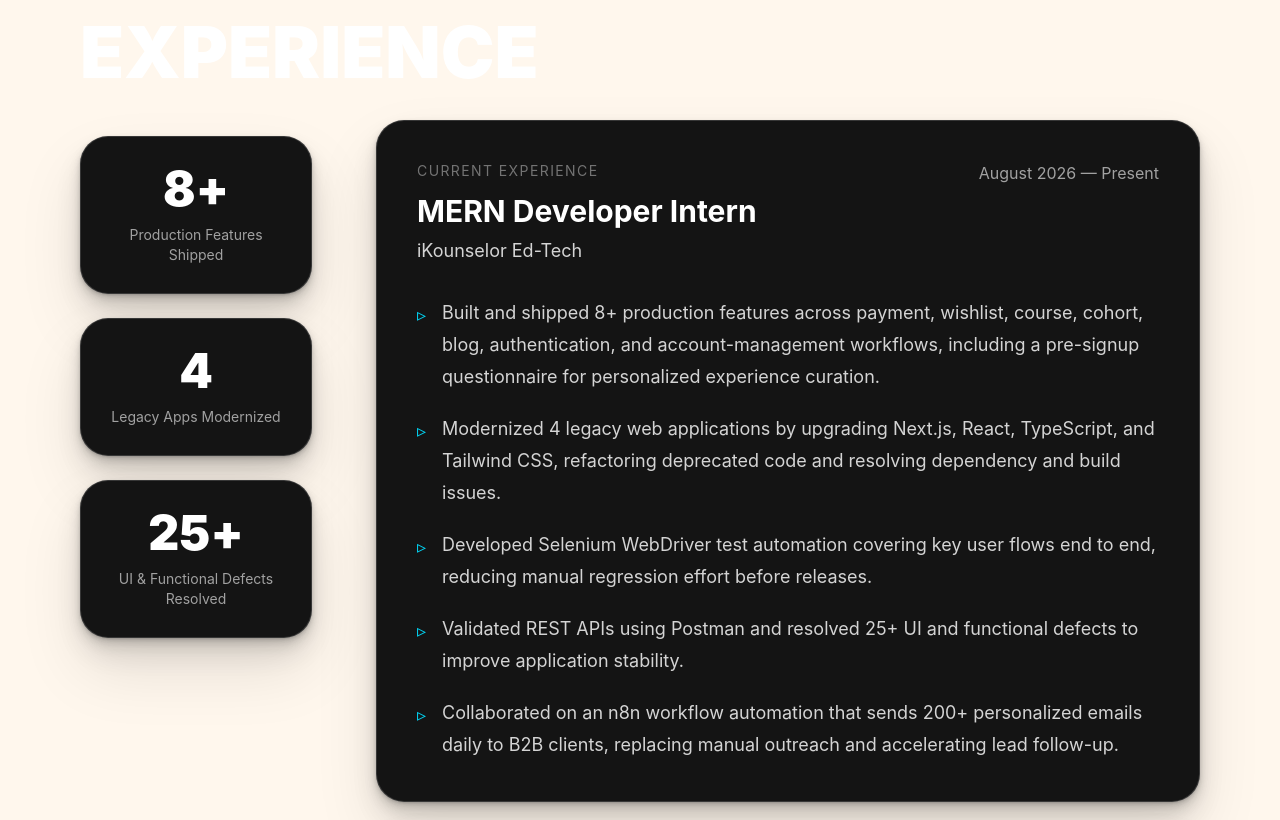
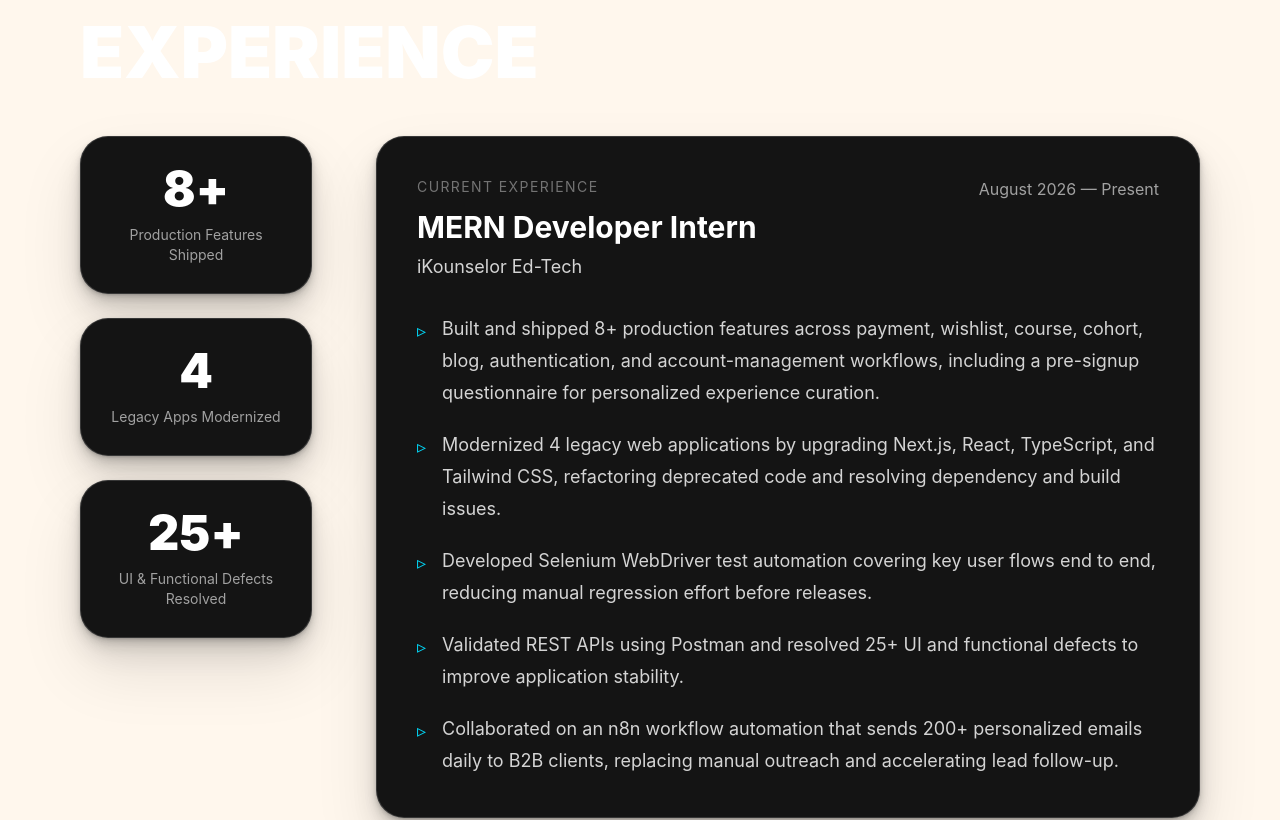
Before and after one commit to Prashant-K247/Portfolio, a React (Vite) app: page / in a window 1280 px wide. Shown: the part 4360-5180 px from the top of the page. Built offline with nearby package versions, Linux system fonts and the light colour scheme; a web font is replaced by a local one.

Commit message:
Update margin-top for experience timeline
Adjusted margin-top for the experience timeline section.

```diff
--- a/src/component/Experience/Experience.jsx
+++ b/src/component/Experience/Experience.jsx
@@ -121,7 +121,7 @@ export default function Experience() {
         </div>
 
         {/* Right Side - Experience Timeline */}
-        <div className="lg:col-span-9 space-y-8 lg:mt-36">
+        <div className="lg:col-span-9 space-y-8 lg:mt-40">
 
           {experiences.map((experience, index) => (
             <BorderGlow
```
